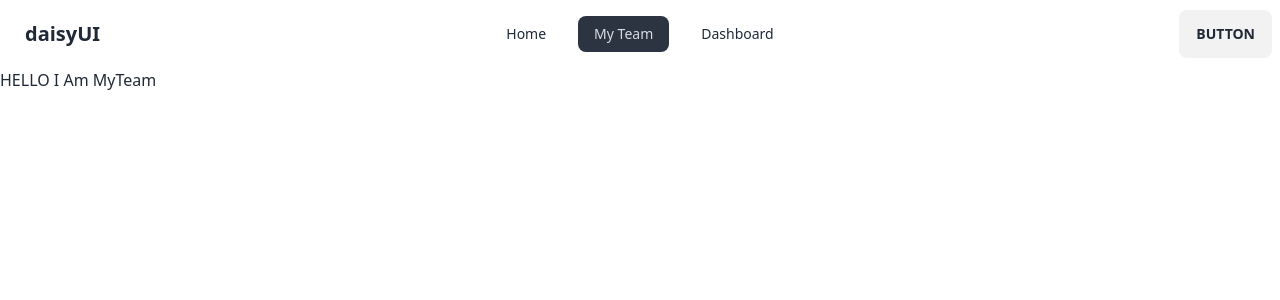
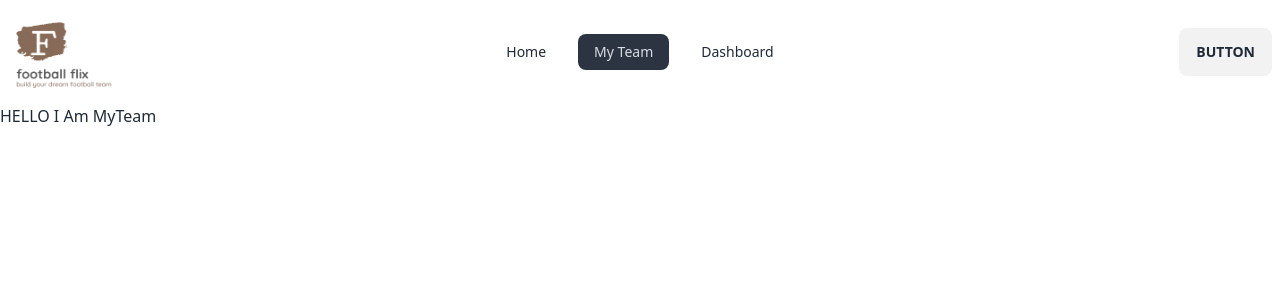
Before and after one commit to justJubair/football-flix-client, a React (Vite) app: page /myTeam in a window 1280 px wide. Shown: the top 300 px of the page. Built offline with nearby package versions, Linux system fonts and the light colour scheme.

Commit message:
Add: logo added in the navbar

```diff
--- /dev/null
+++ b/src/components/Container/Container.jsx
@@ -0,0 +1,12 @@
+import PropTypes from "prop-types"
+const Container = ({children}) => {
+    return(
+        <div className="max-w-screen-xl mx-auto">
+            {children}
+        </div>
+    )}
+
+Container.propTypes ={
+    children:PropTypes.node
+}
+export default Container;
--- a/src/components/Navbar/Navbar.jsx
+++ b/src/components/Navbar/Navbar.jsx
@@ -1,12 +1,23 @@
 import { NavLink } from "react-router-dom";
+import logo from "../../assets/images/logo.png";
+import Container from "../Container/Container";
+const Navbar = () => {
+  const navLinks = (
+    <>
+      <li>
+        <NavLink to="/">Home</NavLink>
+      </li>
+      <li>
+        <NavLink to="/myTeam">My Team</NavLink>
+      </li>
+      <li>
+        <NavLink to="/dashboard">Dashboard</NavLink>
+      </li>
+    </>
+  );
+  return (
+    <Container>
 
-const Navbar = () => {
-    const navLinks = <>
-    <li><NavLink to="/">Home</NavLink></li>
-    <li><NavLink to="/myTeam">My Team</NavLink></li>
-    <li><NavLink to="/dashboard">Dashboard</NavLink></li>
-    </>
-  return (
     <div className="navbar bg-base-100">
       <div className="navbar-start">
         <div className="drawer lg:hidden">
@@ -14,29 +25,49 @@ const Navbar = () => {
           <div className="drawer-content">
             {/* Page content here */}
             {/* <label htmlFor="my-drawer" className="btn btn-primary drawer-button">Open drawer</label> */}
-    <label htmlFor="my-drawer" tabIndex={0} className="btn btn-ghost lg:hidden">
-        <svg xmlns="http://www.w3.org/2000/svg" className="h-5 w-5" fill="none" viewBox="0 0 24 24" stroke="currentColor"><path strokeLinecap="round" strokeLinejoin="round" strokeWidth="2" d="M4 6h16M4 12h8m-8 6h16" /></svg>
+            <label
+              htmlFor="my-drawer"
+              tabIndex={0}
+              className="btn btn-ghost lg:hidden"
+            >
+              <svg
+                xmlns="http://www.w3.org/2000/svg"
+                className="h-5 w-5"
+                fill="none"
+                viewBox="0 0 24 24"
+                stroke="currentColor"
+              >
+                <path
+                  strokeLinecap="round"
+                  strokeLinejoin="round"
+                  strokeWidth="2"
+                  d="M4 6h16M4 12h8m-8 6h16"
+                />
+              </svg>
             </label>
           </div>
           <div className="drawer-side">
-    <label htmlFor="my-drawer" aria-label="close sidebar" className="drawer-overlay"></label>
+            <label
+              htmlFor="my-drawer"
+              aria-label="close sidebar"
+              className="drawer-overlay"
+            ></label>
             <ul className="menu p-4 w-80 min-h-full bg-base-200 text-base-content space-y-4">
               {/* Sidebar content here */}
               {navLinks}
             </ul>
           </div>
         </div>
-        <a className="btn btn-ghost normal-case text-xl">daisyUI</a>
+        <img className="w-28" src={logo} alt="" />
       </div>
       <div className="navbar-center dra hidden lg:flex">
-        <ul className="menu menu-horizontal px-1 space-x-4">
-          {navLinks}
-        </ul>
+        <ul className="menu menu-horizontal px-1 space-x-4">{navLinks}</ul>
       </div>
       <div className="navbar-end">
         <a className="btn">Button</a>
       </div>
     </div>
+    </Container>
   );
 };
 export default Navbar;
```
Also changed, not shown: src/assets/images/logo.png (added). Lines whose indentation alone changed are shown as unchanged.
